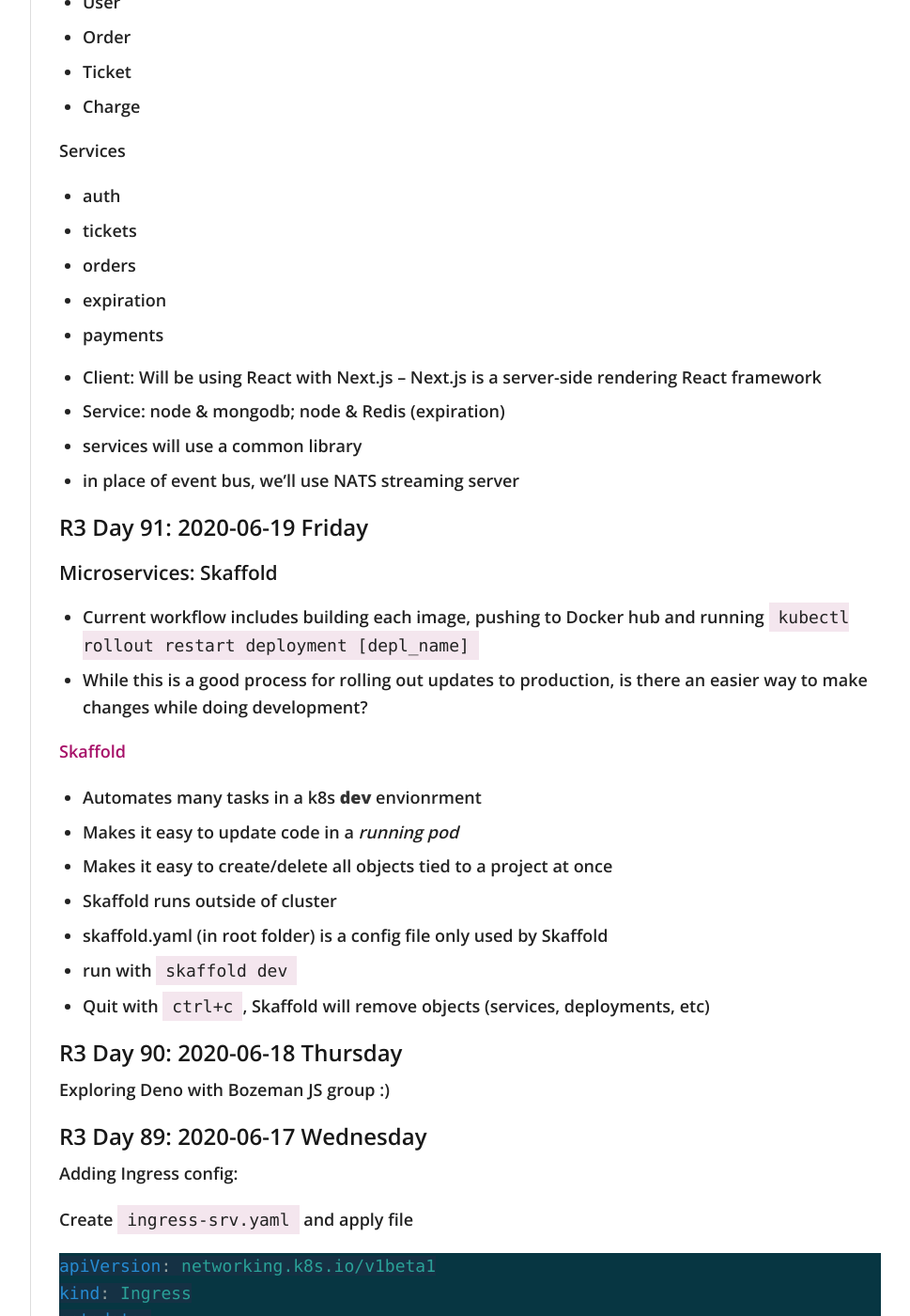
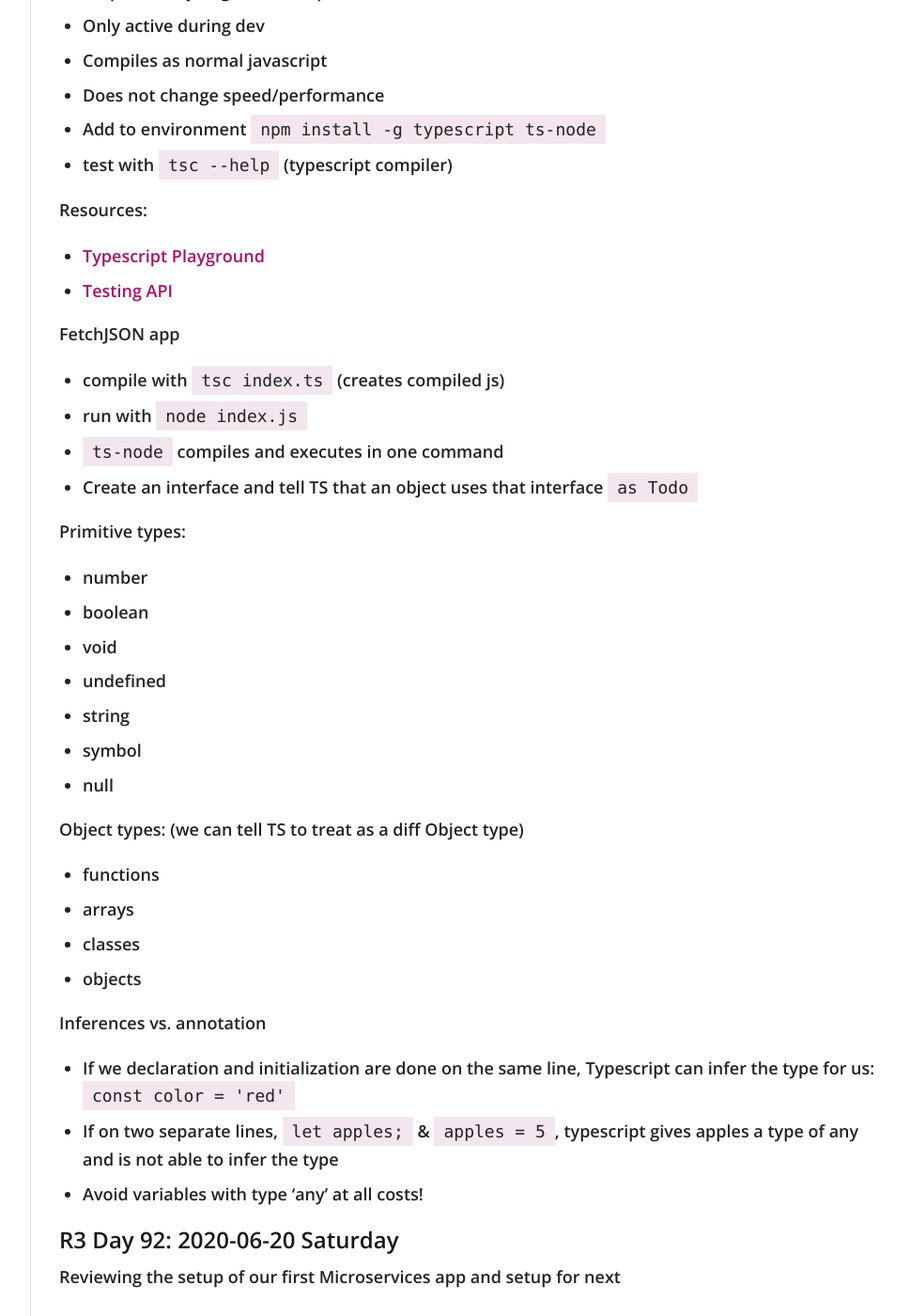
Before and after one commit to virtual/100daysofcode, a Jekyll site: the page built from index.md, in a window 1280 px wide and 1400 px high, scrolled down 4944 px. Shown: the whole window at 94% size, without its empty margins (272-1241 px from the left). Built offline with Jekyll 4.4.1, drawn with Linux system fonts in a browser that asks for light colours; nearby versions of some CDN libraries; our own code applies the rules of GitHub Pages for plain Markdown files; some of the changed text lies outside the part shown.

Commit message:
begin typescript

````diff
--- a/index.md
+++ b/index.md
@@ -134,8 +134,64 @@
   - Managing SEO in-house
   - Blue Array certification
 
-
 ---
+
+## R3 Day 93: 2020-06-21 Sunday
+
+### Typescript
+
+What is it? Basically:
+
+- JavaScript
+  - arrays
+  - arrow functions
+  - destructuring
+- plus a type system
+  - uses 'type annotations' to analyze our code
+
+Typescript:
+
+- Helps identify bugs in development
+- Only active during dev
+- Compiles as normal javascript
+- Does not change speed/performance
+- Add to environment `npm install -g typescript ts-node`
+- test with `tsc --help` (typescript compiler)
+
+Resources:
+
+- [Typescript Playground](https://www.typescriptlang.org/play/index.html)
+- [Testing API](http://jsonplaceholder.typicode.com/)
+
+FetchJSON app
+
+- compile with `tsc index.ts` (creates compiled js)
+- run with `node index.js`
+- `ts-node` compiles and executes in one command
+- Create an interface and tell TS that an object uses that interface `as Todo`
+
+Primitive types:
+
+- number
+- boolean
+- void
+- undefined
+- string
+- symbol
+- null
+
+Object types: (we can tell TS to treat as a diff Object type)
+
+- functions
+- arrays
+- classes
+- objects
+
+Inferences vs. annotation
+
+- If we declaration and initialization are done on the same line, Typescript can infer the type for us: `const color = 'red'`
+- If on two separate lines, `let apples;` & `apples = 5`, typescript gives apples a type of any and is not able to infer the type
+- Avoid variables with type 'any' at all costs!
 
 ## R3 Day 92: 2020-06-20 Saturday
 
@@ -151,12 +207,14 @@ Reviewing the setup of our first Microservices app and setup for next
 Review upcoming ticket app
 
 Data
+
 - User
 - Order
 - Ticket
 - Charge
 
 Services
+
 - auth
 - tickets
 - orders
@@ -177,7 +235,7 @@ Services
 
 [Skaffold](https://skaffold.dev/)
 
-- Automates many tasks in a k8s __dev__ envionrment
+- Automates many tasks in a k8s **dev** envionrment
 - Makes it easy to update code in a _running pod_
 - Makes it easy to create/delete all objects tied to a project at once
 - Skaffold runs outside of cluster
@@ -234,6 +292,7 @@ spec:
 - Push to Docker hub and create deployment & cluster ip configs
 
 Q: Issue with adding a post and refreshing; need to rebuild query service in order for new posts to show up?
+
 - A: Routes in event-bus/index.js needed to refer to the service :)
 
 ## R3 Day 88: 2020-06-16 Tuesday
@@ -256,7 +315,6 @@ Integrating React portion
 - We'll use a Load Balancer Service to give the browser access to the posts, comments, etc services
 - Load Balancer Service: tell K8s to reach out to its provider and provision a load balancer. Gets traffic in a _single_ pod
 - Ingress (Controller): A pod with a set of routing rules to distribute traffic to other services
-
 
 ## R3 Day 86: 2020-06-14 Sunday
 
@@ -276,7 +334,7 @@ Integrating React portion
 
 Add cluster IP service to existing deployment file for each pod config to make it easier to manage incoming requests
 
-__How to Communicate between services__
+**How to Communicate between services**
 
 - Reference other Cluster IP services based on their name (as shown when you do `kubectl get services`)
 - For example, `await axios.post('http://localhost:4005/events'` would become `await axios.post('http://event-bus-srv:4005/events'`
@@ -344,10 +402,10 @@ _K8s Services provide networking between pods_
 
 Types of services:
 
-- __Cluster IP__: sets up an easy-to-use URL to access a pod. Only exposes pods _in the cluster_.
-- __Node port__: allows access to a pod _outside the cluster_; used for dev only.
-- __Load Balancer__: makes a pod accessible _outside the cluster_; this is the right way to expose a pod to the outside world.
-- __External Name__: redirects an in-cluster request to a CNAME URL.
+- **Cluster IP**: sets up an easy-to-use URL to access a pod. Only exposes pods _in the cluster_.
+- **Node port**: allows access to a pod _outside the cluster_; used for dev only.
+- **Load Balancer**: makes a pod accessible _outside the cluster_; this is the right way to expose a pod to the outside world.
+- **External Name**: redirects an in-cluster request to a CNAME URL.
 
 Creating a NodePort service in posts-srv.yaml:
 
@@ -472,7 +530,7 @@ Kubernetes vocab:
 - Deployment for a service - monitors a set of pods/containers created and responsible for recreating pods when a service crashes, etc.
 - Service - provides an simple URL to access a running container; gives us access to running pods inside our cluster, handles networking
 
-__Always use config files to create Objects--Deployments, Pods, and Services; do not type direct commands__
+**Always use config files to create Objects--Deployments, Pods, and Services; do not type direct commands**
 
 ### Config
 
@@ -603,17 +661,17 @@ SEO reviewing common pitfalls
 - put changes as low (last) in the Dockerfile as possible to keep rebuilding fast
 
 Tagging an image
+
 - When building tag in order to reference a name instead of id `<yourDockerId>/<reponame>:<version>`, e.g. `docker build -t stephengrinder/redis:latest .`
 - `<reponame>` is what you want to reference it as
 - "tag" refers to the version
 - `commit -c` - for manually creating
 
-
 ## R3 Day 75: 2020-06-03 Wednesday
 
 ### Microservices: Basics of Docker
 
-__More about `-it`__
+**More about `-it`**
 
 - Every process inside a Docker (linux) environment has 3 communication channels attached to it:
   1. STDIN - things you type into
@@ -623,7 +681,7 @@ __More about `-it`__
   - `-i` - attach the terminal to the STDIN when executing this command
   - `-t` - formats input/output so it shows up nicely and allows for autocomplete
 
-__Running a terminal inside your running container__
+**Running a terminal inside your running container**
 
 - `docker exec -it 9320 sh`
 - allows for Unix commands like `cd ~/` or `ls`
@@ -631,7 +689,7 @@ __Running a terminal inside your running container__
 - `sh` is the default command processor (or `bash`)
 - containers do not share filesystems by default
 
-__Docker Images__
+**Docker Images**
 
 Creating an Image:
 
@@ -691,12 +749,12 @@ Seeing what was run:
 - _hi there_
 
 Redis:
+
 - a in-memory data store that's commonly used for web applications
 - `docker run redis` - starts Redis server
 - `redis-cli` --> need to start it inside the container
 - Use `docker exec -it <containerid> <command>` to execute a second command inside a running container (`-it` allows us to provide input to the container)
 - e.g.: `docker exec -it 8ca6 redis-cli`
-
 
 ## R3 Day 73: 2020-06-01 Monday
 
@@ -731,11 +789,13 @@ https://virtual-jamdocs.netlify.app/
   1. Store events - new service needs access to all events that were emitted in the past
 
 Storing events
+
 - Use event bus, emits event for all services and then stores the event internally in the event bus data store
 - New service can determine what needs to be done for tasks
 - No extra processing code needs to be written (eg sync and direct db code)
 
 Steps:
+
 1. Every time an event occurs we store it inside an array
 2. Add an endpoint to event bus that allows us to retrieve all the events that ever occurred
 
@@ -749,9 +809,8 @@ Best practice: Query service only listens for `update` events:
 - Does it make sense for a presentation service to understand how to process a very precise update?
 - What happens when (in the future) there are 10 ways to update it? (Upvote, add photos, advertised)
 - The Comment service is in charge of all business logic around a comment
-  - When comment updated (moderated, upvoted, downvoted, etc) Comment service emits one generic event __Comment Updated__ to Query service
+  - When comment updated (moderated, upvoted, downvoted, etc) Comment service emits one generic event **Comment Updated** to Query service
   - Query service can then take the emitted `data` attrs and copy them
-
 
 ## R3 Day 69: 2020-05-28 Thursday
 
@@ -777,19 +836,23 @@ A little break from programming; working on SEO Gap analysis for my website and
 ### Microservices blog
 
 Current data flow:
+
 - Get posts, show each post, get the comments for _each_ posts (each making its own request)
 - Very inefficient
 
 Proposed: Asynchronous call using an Event bus
+
 - Types of event buses: RabbitMQ, Kafka, NATS
 - Adds in a Query service that assembles all of the blogs and comments into an efficient structure
 - Listens to any time a post or comment is created
 - Posts and Comments services will emit an event when new item created
 
 Emitting events
+
 - Each event should have two properties: `type` (eg 'PostCreated') and `data` (object of new item)
 
 Notes:
+
 - Why do you not need to explicitly install `body-parser` and [why do we need body-parser](https://stackoverflow.com/questions/38306569/what-does-body-parser-do-with-express)?
   - To handle HTTP POST request in Express.js version 4 and above, you need to install middleware module called body-parser.
   - body-parser extract the entire body portion of an incoming request stream and exposes it on `req.body`.
@@ -806,6 +869,7 @@ Playing with football APIs. ESPN seems to have a good--albeit undocumented--API.
 - Example endpoint for single player: `https://site.web.api.espn.com/apis/common/v3/sports/football/nfl/athletes/101`
 
 Notes:
+
 - When do we use `const` vs. `import` for certain libraries?
   - [`require` is the node.js way to load modules](https://stackoverflow.com/questions/31354559/using-node-js-require-vs-es6-import-export)
   - In 2016 it makes sense to [stick with the `import`](https://stackoverflow.com/questions/34601582/what-is-the-difference-between-import-and-const-and-which-is-preferred-in-common) since that's the part of the standard. There is no technical reason to prefer import over require though: everything that can be done using `require` can be done with `import` and vice versa. In some cases one will be more concise, in another - the other.
@@ -820,6 +884,7 @@ Microservices react components for (listing and adding) Posts and Comments compl
 Inspired by [Scott Mathson's SEO on the Jamstack presentation - VirtuaCon (Jekyll)](https://scottmathson.com/blog/2020/05/15/seo-on-the-jamstack-virtuacon-presentation/?ref=virtuacon-redirect) to add [schema to a website using Hugo](https://dev.to/pdwarkanath/adding-structured-data-to-your-hugo-site-58db).
 
 Notes:
+
 - [My implemented schema for my portfolio](https://github.com/virtual/hugo-static-satinflame/blob/master/layouts/partials/schema.html)
 - To see multiple structures on Google Structured Data Testing, you have to wrap each structure in its own `<script>` tag.
 - It doesn't appear that BlogPost is an enhancement type shown in Google Search Console.
@@ -830,35 +895,31 @@ Notes:
 
 You have to extend React.Component to create a stateful component which then will need a constructor and you'll be able to use the state.
 
-__Create Component using Class__
+**Create Component using Class**
+
 ```jsx
 class Main extends React.Component {
   constructor(props) {
     super(props);
     this.state = {
-      title: "Hello React",
+      title: 'Hello React'
     };
   }
   render() {
-    return (
-      <div>
-        {this.state.title}
-      </div>
-    )
+    return <div>{this.state.title}</div>;
   }
 }
 ```
 
-__Implicit__
+**Implicit**
+
 ```jsx
 export default function Foo(props) {
-    return (
-        <div>My component</div>
-    )
+  return <div>My component</div>;
 }
 ```
 
-__Using arrow functions__
+**Using arrow functions**
 
 Using an arrow function with a class property ensures that the method is always invoked with the component as the value for this, meaning that the manual rebinding here is redundant:
 
@@ -867,14 +928,16 @@ Using an arrow function with a class property ensures that the method is always
 ```jsx
 export default (details) => {
   // code
-}
-```
+};
+```
+
 or from Dan Abramov:
 "Arrows work just fine if you give them implicit name first."
+
 ```jsx
 const RenderDetails = (details) => {
   // code
-}
+};
 export default RenderDetails;
 ```
 
@@ -884,6 +947,7 @@ export default RenderDetails;
 ## R3 Day 60: 2020-05-19 Tuesday
 
 ### Determine React component hierarchy
+
 Begin adding React components
 
 - App
@@ -1430,13 +1494,13 @@ Example of [404 response](https://gitlab.com/pragmaticreviews/node-mocha-chai/-/
 
 ```js
 // GET (BY ID)
-app.get("/api/tasks/:id", (request, response) => {
+app.get('/api/tasks/:id', (request, response) => {
   const taskId = request.params.id;
   const task = tasks.find((task) => task.id === parseInt(taskId));
   if (!task)
     return response
       .status(404)
-      .send("The task with the provided ID does not exist.");
+      .send('The task with the provided ID does not exist.');
   response.send(task);
 });
 ```
@@ -1752,22 +1816,22 @@ Because the end function is passed a callback, assertions are run asynchronously
 For example, in the Mocha test framework, this is accomplished using the done callback, which signal that the callback has completed, and the assertions can be verified:
 
 ```js
-it("fails, as expected", function (done) {
+it('fails, as expected', function (done) {
   // <= Pass in done callback
   chai
-    .request("http://localhost:8080")
-    .get("/")
+    .request('http://localhost:8080')
+    .get('/')
     .end(function (err, res) {
       expect(res).to.have.status(123);
       done(); // <= Call done to signal callback end
     });
 });
 
-it("succeeds silently!", function () {
+it('succeeds silently!', function () {
   // <= No done callback
   chai
-    .request("http://localhost:8080")
-    .get("/")
+    .request('http://localhost:8080')
+    .get('/')
     .end(function (err, res) {
       expect(res).to.have.status(123); // <= Test completes before this runs
     });
@@ -1914,14 +1978,14 @@ Book ref: xUnit Test Patterns: Refactoring Test Code by Gerard Meszaros
   - do not use callback (do not use `done()`)
 
 ```js
-describe("Reservation Suite", function () {
-  context("Date and Time Combination", function () {
-    it("should return a ISO 8601 date and time with valid input", function () {
-      const date = "2020/04/17";
-      const time = "04:53 PM";
+describe('Reservation Suite', function () {
+  context('Date and Time Combination', function () {
+    it('should return a ISO 8601 date and time with valid input', function () {
+      const date = '2020/04/17';
+      const time = '04:53 PM';
 
       Reservation.combineDateTime(date, time).should.equal(
-        "2020-04-17T16:53:00.000Z"
+        '2020-04-17T16:53:00.000Z'
       );
     });
   });
@@ -1991,11 +2055,11 @@ Assertion Libraries (that work with any testing framework):
 ```js
 module.exports = {
   env: {
-    mocha: true,
+    mocha: true
   },
   rules: {
-    "no-unused-vars": ["error", { varsIgnorePattern: "should|expect" }],
-  },
+    'no-unused-vars': ['error', { varsIgnorePattern: 'should|expect' }]
+  }
 };
 ```
 
@@ -2178,7 +2242,7 @@ Questions:
 - How do I get the result of a promise?
 
   ```js
-  db.collection("issues").findOne({ _id: ObjectId(req.body._id) }, function (
+  db.collection('issues').findOne({ _id: ObjectId(req.body._id) }, function (
     err,
     result
   ) {
@@ -2325,8 +2389,8 @@ html(lang="en")
 _It's time to set up Passport so we can finally start allowing a user to register or login to an account! In addition to Passport, we will use Express-session to handle sessions. Using this middleware saves the session id as a cookie in the client and allows us to access the session data using that id on the server. This way we keep personal account information out of the cookie used by the client to verify to our server they are authenticated and just keep the key to access the data stored on the server._
 
 ```js
-const session = require("express-session");
-const passport = require("passport");
+const session = require('express-session');
+const passport = require('passport');
 
 // ...
 
@@ -2334,7 +2398,7 @@ app.use(
   session({
     secret: process.env.SESSION_SECRET,
     resave: true,
-    saveUninitialized: true,
+    saveUninitialized: true
   })
 );
 
@@ -2432,20 +2496,20 @@ _BCrypt hashes will always looks like `$2a$13$ZyprE5MRw2Q3WpNOGZWGbeG7ADUre1Q8QO
 [Chai Testing Repo](https://github.com/virtual/boilerplate-mochachai) running on [Heroku](https://fcc-boilerplate-mochachai.herokuapp.com/)
 
 ```javascript
-suite("Functional Tests", function () {
+suite('Functional Tests', function () {
   test('submit "surname" : "Vespucci" - write your e2e test...', function (done) {
     browser
       // fill the form, and submit.
-      .fill("surname", "Vespucci")
-      .pressButton("submit", function () {
+      .fill('surname', 'Vespucci')
+      .pressButton('submit', function () {
         // assert that status is OK 200
         browser.assert.success(); // 200
         // assert that the text inside the element 'span#name' is 'Amerigo'
-        browser.assert.text("span#name", "Amerigo", "name should be Amerigo");
+        browser.assert.text('span#name', 'Amerigo', 'name should be Amerigo');
         // assert that the text inside the element 'span#surname' is 'Vespucci'
-        browser.assert.text("span#surname", "Vespucci", "surname is Vespucci");
+        browser.assert.text('span#surname', 'Vespucci', 'surname is Vespucci');
         // assert that the element(s) 'span#dates' exist and their count is 1
-        browser.assert.element("span#dates", 1, "dates element exists");
+        browser.assert.element('span#dates', 1, 'dates element exists');
         // assert.fail();
       });
     done();
@@ -2988,7 +3052,7 @@ Currently, I'm to the point where I have set up some overrides for my Homestead
 ```yaml
 # ~/Homestead/Homestead.yaml
 ---
-ip: "192.168.10.10"
+ip: '192.168.10.10'
 memory: 2048
 cpus: 1
 provider: virtualbox
````
